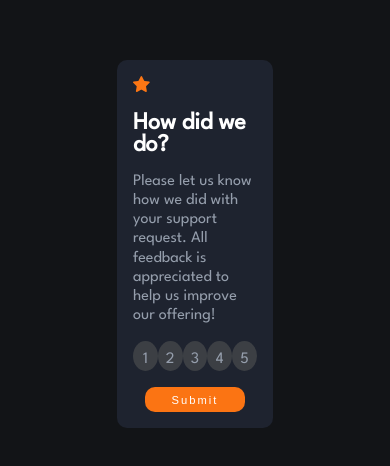
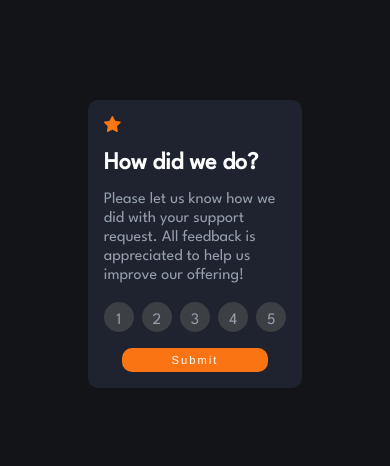
Before and after one commit to HassanAkhtar8/Interactive-Rating-Component, a plain HTML site: page index.html in a window 390 px wide. Shown: the part 178-644 px from the top of the page. Drawn offline with Linux system fonts and the light colour scheme.

Commit message:
Update styles.css

```diff
--- a/styles.css
+++ b/styles.css
@@ -84,3 +84,9 @@ p{
 .select{
   background-color: aqua;
 }
+
+@media screen and (max-width:400px){
+  main{
+    width:55%
+  }
+}
```
